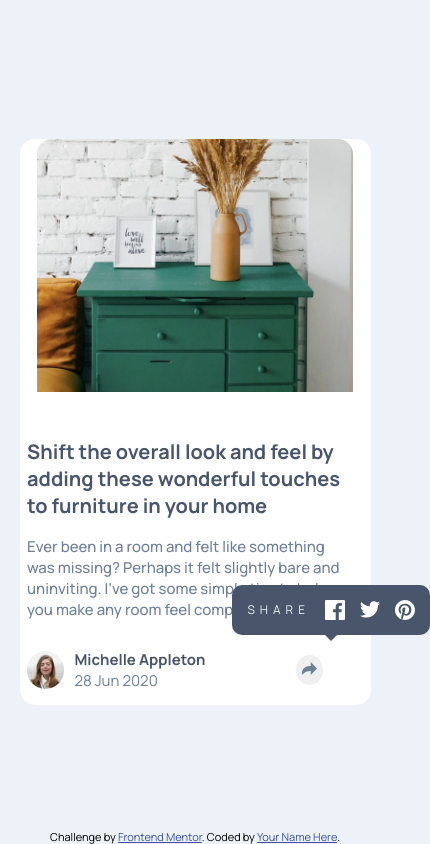
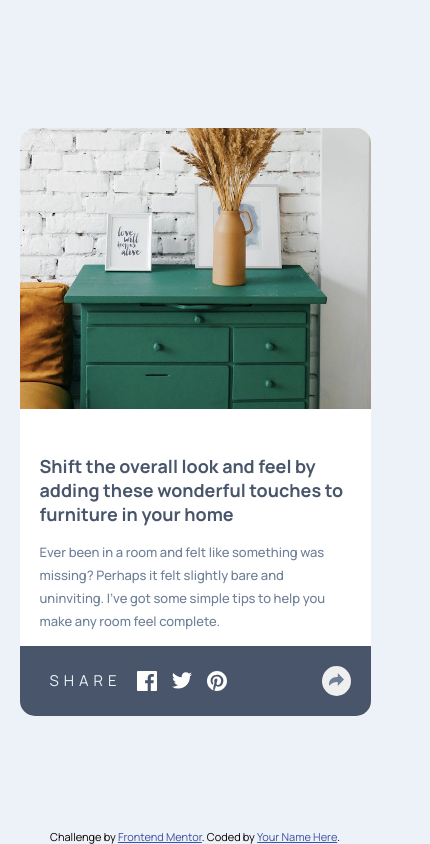
Before and after one commit to jonaszdecember7-lab/article-preview-component-master, a plain HTML site: page index.html in a window 390 px wide. Shown: the whole page, 430 px wide, since content can reach past the window. Drawn offline with Linux system fonts and the light colour scheme.

Commit message:
querys basically done, needs some future fixup

```diff
--- a/index.html
+++ b/index.html
@@ -36,7 +36,7 @@
           </div>
         </div>
 
-        <div class="share-menu ">
+        <div class="share-menu hidden">
           <span id="SHARE">SHARE</span>
           <img class="share-icon" src="images/icon-facebook.svg" alt="icon-facebook">
            <img class="share-icon" src="images/icon-twitter.svg" alt="icon-twitter">
--- a/style.css
+++ b/style.css
@@ -1,4 +1,8 @@
 @import url('https://fonts.googleapis.com/css2?family=Manrope:wght@200..800&display=swap');
+
+* {
+  box-sizing: border-box;
+}
 
 body {
     font-size: 13px;
@@ -163,23 +167,61 @@ time {
 
 
 
-@media (max-width: 600px) {
+@media (max-width: 900px) {
   main {
     flex-direction: column;
+    padding: 0;
+    align-items: center;
   }
   .image, .information {
-    width: 90%;
-    font-size: 15px;
+    width: 100%;
+    padding: 0px;
   }
   .information {
     text-align: start;
+    width: 100%;
+     box-sizing: border-box;
   }
   h1 {
-    font-size: 20px;
+    font-size: 18px;
+    padding: 0 20px;
+  }
+  p{
+    padding: 0 20px;
+    line-height: 23px;
   }
   .image img {
     border-radius: 15px 15px 0 0;
+        font-size: 14px;
+}
+.share-menu {
+    position: absolute;
+
+    top: auto;
+    bottom: 0;
+    left: 0;
+    right: 0;
+
+    width: 100%;
+    height: 100%;
+    padding: 0 30px;
+    border-radius: 0 0 15px 15px;
+
+    display: flex;
+    align-items: center;
+    justify-content: flex-start;
+  }
+
+.share-menu::after {
+    display: none;
 
 }
+.share-button {
+  position: relative;
+  z-index: 20;
+ }
+ #SHARE {
+        font-size: 15px;
 
+ }
 }
```
